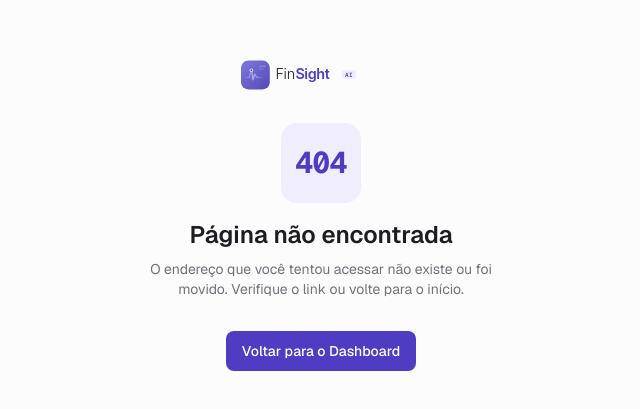
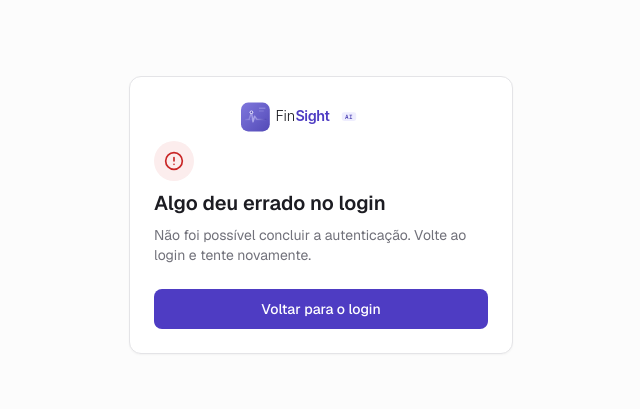
Before and after one commit to fernandaquerino/finsight-ai, a Next.js app: page /auth/error in a window 1280 px wide. Before the commit this address had no page. Shown: the part 185-594 px from the top of the page, without its empty margins (319-959 px from the left). Built offline with nearby package versions, Linux system fonts and the light colour scheme.

Commit message:
feat: auth

```diff
--- a/auth.ts
+++ b/auth.ts
@@ -28,10 +28,15 @@ const authConfig = {
   },
   pages: {
     signIn: "/login",
+    error: "/auth/error",
   },
   providers: [
-    Google,
-    GitHub,
+    // allowDangerousEmailAccountLinking: vincula automaticamente contas OAuth
+    // que compartilham o mesmo e-mail. Seguro aqui porque Google e GitHub
+    // verificam o e-mail do usuário; não habilitar para provedores que não
+    // verifiquem e-mail (risco de account takeover).
+    Google({ allowDangerousEmailAccountLinking: true }),
+    GitHub({ allowDangerousEmailAccountLinking: true }),
     Credentials({
       credentials: {
         email: { label: "Email", type: "email" },
--- /dev/null
+++ b/src/app/auth/error/page.tsx
@@ -0,0 +1,89 @@
+import Link from "next/link";
+import { CircleAlertIcon } from "lucide-react";
+
+import { Logo } from "@/components/app/Icons";
+import { Button } from "@/components/ui/Button";
+import { Card } from "@/components/ui/Card";
+
+type AuthErrorPageProps = Readonly<{
+  searchParams?: Promise<{
+    error?: string;
+  }>;
+}>;
+
+type AuthErrorContent = Readonly<{
+  title: string;
+  description: string;
+}>;
+
+// Códigos enviados pelo Auth.js no parâmetro `?error=` da página de erro.
+// Mensagens propositalmente genéricas: não vazam detalhe técnico (ex.: falha
+// de conexão com o banco) ao usuário final.
+const errorContentByCode: Record<string, AuthErrorContent> = {
+  Configuration: {
+    title: "Não foi possível concluir o login",
+    description:
+      "Tivemos um problema ao processar sua autenticação. Tente novamente em instantes.",
+  },
+  AccessDenied: {
+    title: "Acesso negado",
+    description:
+      "Você não tem permissão para acessar com esta conta. Tente outra forma de entrar.",
+  },
+  Verification: {
+    title: "Link expirado",
+    description:
+      "Este link de acesso expirou ou já foi usado. Volte ao login e tente novamente.",
+  },
+  OAuthAccountNotLinked: {
+    title: "E-mail já cadastrado",
+    description:
+      "Este e-mail já está vinculado a outra forma de login. Entre pelo método usado no primeiro acesso.",
+  },
+};
+
+const fallbackErrorContent: AuthErrorContent = {
+  title: "Algo deu errado no login",
+  description:
+    "Não foi possível concluir a autenticação. Volte ao login e tente novamente.",
+};
+
+export default async function AuthErrorPage({
+  searchParams,
+}: AuthErrorPageProps) {
+  const params = await searchParams;
+  const errorCode = params?.error;
+  const content =
+    (errorCode ? errorContentByCode[errorCode] : undefined) ??
+    fallbackErrorContent;
+
+  return (
+    <main className="flex min-h-screen items-center justify-center bg-background px-4 py-10">
+      <Card className="w-full max-w-sm p-6">
+        <div className="mb-6 flex flex-col gap-2">
+          <Logo className="h-8 w-auto" />
+          <div
+            className="flex size-10 items-center justify-center rounded-full bg-danger-soft text-danger"
+            aria-hidden="true"
+          >
+            <CircleAlertIcon className="size-5" />
+          </div>
+          <h1 className="text-xl font-semibold text-foreground">
+            {content.title}
+          </h1>
+          <p className="text-sm text-muted-foreground">{content.description}</p>
+        </div>
+
+        <Button asChild className="w-full">
+          <Link href="/login">Voltar para o login</Link>
+        </Button>
+
+        {errorCode && (
+          <p className="mt-4 text-center text-xs text-muted-foreground">
+            Código do erro: {errorCode}
+          </p>
+        )}
+      </Card>
+    </main>
+  );
+}
```
